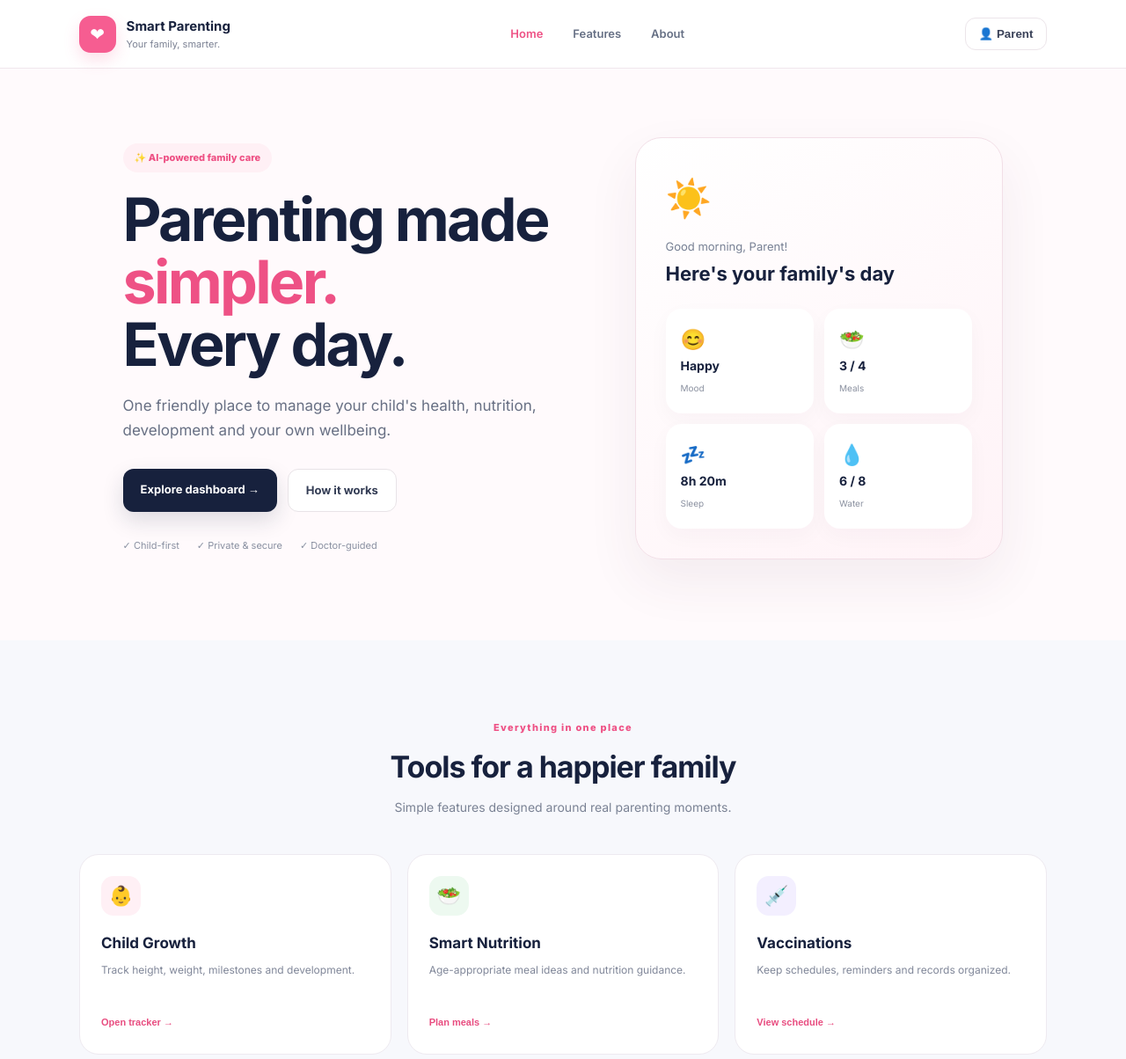
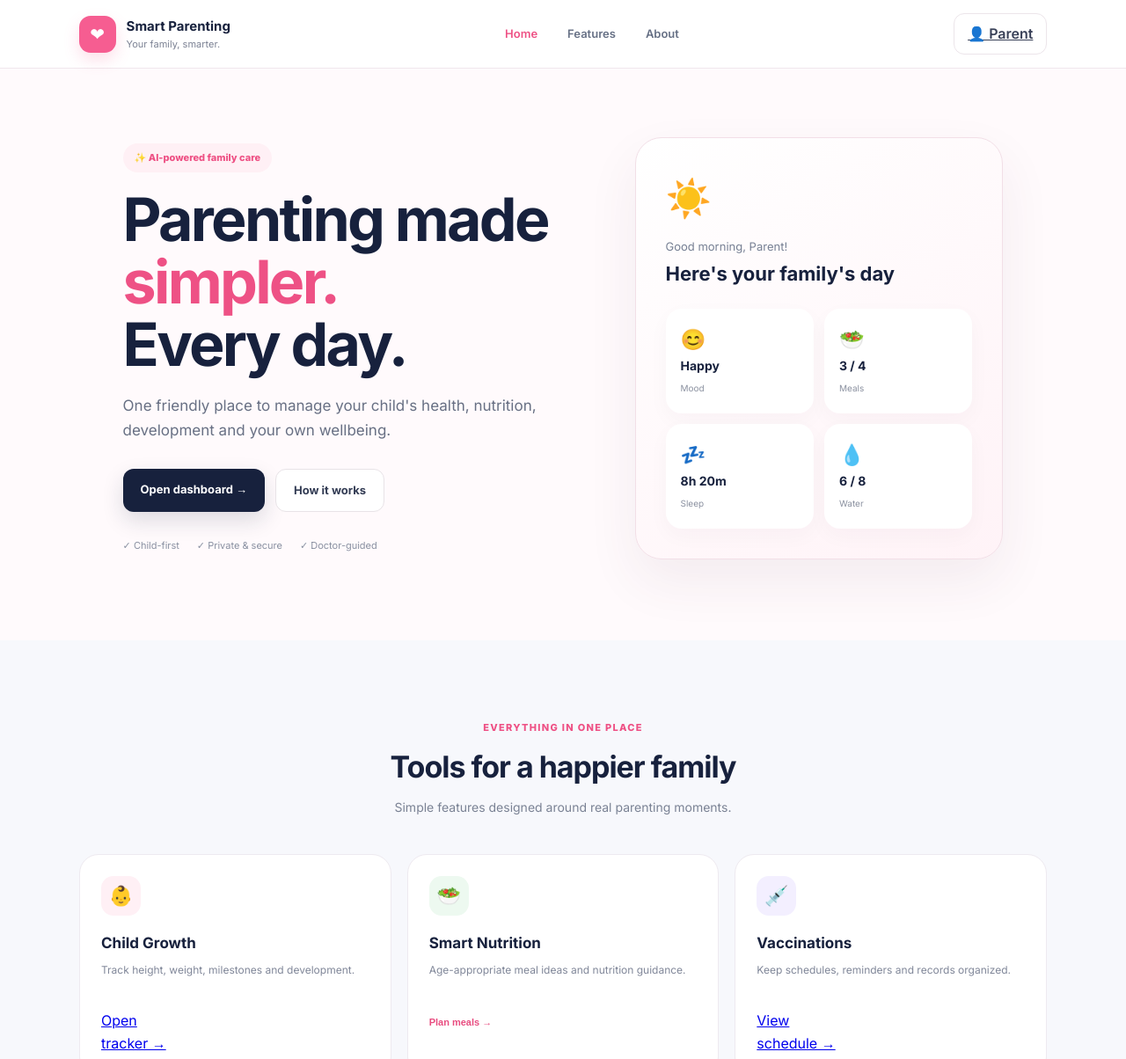
Before and after one commit to niyasak350/smart-parenting, a plain HTML site: page index.html in a window 1280 px wide. Shown: the top 1204 px of the page at 88% size. Drawn offline with Linux system fonts and the light colour scheme.

Commit message:
Connect homepage to child and mother modules

```diff
--- a/index.html
+++ b/index.html
@@ -7,11 +7,12 @@
 <link rel="stylesheet" href="style.css">
 </head>
 <body>
-<header class="topbar"><div class="brand"><div class="logo">❤</div><div><strong>Smart Parenting</strong><span>Your family, smarter.</span></div></div><nav><a class="active" href="#home">Home</a><a href="#features">Features</a><a href="#about">About</a></nav><button class="profile">👤 Parent</button></header>
+<header class="topbar"><div class="brand"><div class="logo">❤</div><div><strong>Smart Parenting</strong><span>Your family, smarter.</span></div></div><nav><a class="active" href="#home">Home</a><a href="#features">Features</a><a href="#about">About</a></nav><a class="profile" href="dashboard.html">👤 Parent</a></header>
 <main id="home">
-<section class="hero"><div class="hero-copy"><div class="pill">✨ AI-powered family care</div><h1>Parenting made <span>simpler.</span><br>Every day.</h1><p>One friendly place to manage your child's health, nutrition, development and your own wellbeing.</p><div class="actions"><a class="primary" href="#features">Explore dashboard →</a><a class="secondary" href="#about">How it works</a></div><div class="trust"><span>✓ Child-first</span><span>✓ Private & secure</span><span>✓ Doctor-guided</span></div></div><div class="hero-card"><div class="sun">☀️</div><p>Good morning, Parent!</p><h3>Here's your family's day</h3><div class="mini-grid"><div><b>😊</b><strong>Happy</strong><small>Mood</small></div><div><b>🥗</b><strong>3 / 4</strong><small>Meals</small></div><div><b>💤</b><strong>8h 20m</strong><small>Sleep</small></div><div><b>💧</b><strong>6 / 8</strong><small>Water</small></div></div></div></section>
-<section id="features" class="features"><div class="section-title"><span>Everything in one place</span><h2>Tools for a happier family</h2><p>Simple features designed around real parenting moments.</p></div><div class="cards"><article><div class="icon pink">👶</div><h3>Child Growth</h3><p>Track height, weight, milestones and development.</p><button onclick="notify('Child Growth opened')">Open tracker →</button></article><article><div class="icon green">🥗</div><h3>Smart Nutrition</h3><p>Age-appropriate meal ideas and nutrition guidance.</p><button onclick="notify('Nutrition planner opened')">Plan meals →</button></article><article><div class="icon purple">💉</div><h3>Vaccinations</h3><p>Keep schedules, reminders and records organized.</p><button onclick="notify('Vaccination tracker opened')">View schedule →</button></article><article><div class="icon orange">😊</div><h3>Mood & Behavior</h3><p>A gentle daily check-in for your child's emotions.</p><button onclick="notify('Mood tracker opened')">Check mood →</button></article><article><div class="icon blue">🤱</div><h3>Mother Wellness</h3><p>Postpartum care, breastfeeding and self-care support.</p><button onclick="notify('Mother Wellness opened')">Open wellness →</button></article><article><div class="icon yellow">🧠</div><h3>Development</h3><p>Fun activities that support learning and brain growth.</p><button onclick="notify('Development activities opened')">See activities →</button></article></div></section>
+<section class="hero"><div class="hero-copy"><div class="pill">✨ AI-powered family care</div><h1>Parenting made <span>simpler.</span><br>Every day.</h1><p>One friendly place to manage your child's health, nutrition, development and your own wellbeing.</p><div class="actions"><a class="primary" href="dashboard.html">Open dashboard →</a><a class="secondary" href="#about">How it works</a></div><div class="trust"><span>✓ Child-first</span><span>✓ Private & secure</span><span>✓ Doctor-guided</span></div></div><div class="hero-card"><div class="sun">☀️</div><p>Good morning, Parent!</p><h3>Here's your family's day</h3><div class="mini-grid"><div><b>😊</b><strong>Happy</strong><small>Mood</small></div><div><b>🥗</b><strong>3 / 4</strong><small>Meals</small></div><div><b>💤</b><strong>8h 20m</strong><small>Sleep</small></div><div><b>💧</b><strong>6 / 8</strong><small>Water</small></div></div></div></section>
+<section id="features" class="features"><div class="section-title"><span>EVERYTHING IN ONE PLACE</span><h2>Tools for a happier family</h2><p>Simple features designed around real parenting moments.</p></div><div class="cards"><article><div class="icon pink">👶</div><h3>Child Growth</h3><p>Track height, weight, milestones and development.</p><a class="cards button" href="child.html">Open tracker →</a></article><article><div class="icon green">🥗</div><h3>Smart Nutrition</h3><p>Age-appropriate meal ideas and nutrition guidance.</p><button onclick="notify('Nutrition planner coming next')">Plan meals →</button></article><article><div class="icon purple">💉</div><h3>Vaccinations</h3><p>Keep schedules, reminders and records organized.</p><a class="cards button" href="child.html">View schedule →</a></article><article><div class="icon orange">😊</div><h3>Mood & Behavior</h3><p>A gentle daily check-in for your child's emotions.</p><a class="cards button" href="child.html">Check mood →</a></article><article><div class="icon blue">🤱</div><h3>Mother Wellness</h3><p>Postpartum care, breastfeeding and self-care support.</p><a class="cards button" href="mother-wellness.html">Open wellness →</a></article><article><div class="icon yellow">🧠</div><h3>Development</h3><p>Fun activities that support learning and brain growth.</p><a class="cards button" href="child.html">See activities →</a></article></div></section>
 <section class="daily"><div><span class="eyebrow">TODAY'S SNAPSHOT</span><h2>Small steps, big difference.</h2><p>Build healthy routines with quick daily check-ins. Your dashboard grows with your family.</p></div><div class="progress"><div><span>Daily routine</span><b>75%</b></div><div class="bar"><i></i></div><small>3 of 4 goals completed</small></div></section>
 <section id="about" class="about"><div class="about-icon">💗</div><div><span class="eyebrow">BUILT FOR PARENTS</span><h2>Helpful, not overwhelming.</h2><p>Smart Parenting Assistant brings the important things together without replacing professional medical advice. Sensitive health features can be designed with appropriate doctor authorization and privacy controls.</p></div></section>
 </main><footer><div>© 2026 Smart Parenting Assistant</div><div>Made with care for families 💗</div></footer><div id="toast"></div><script src="script.js"></script>
-</body></n</html>
+</body>
+</html>
```
